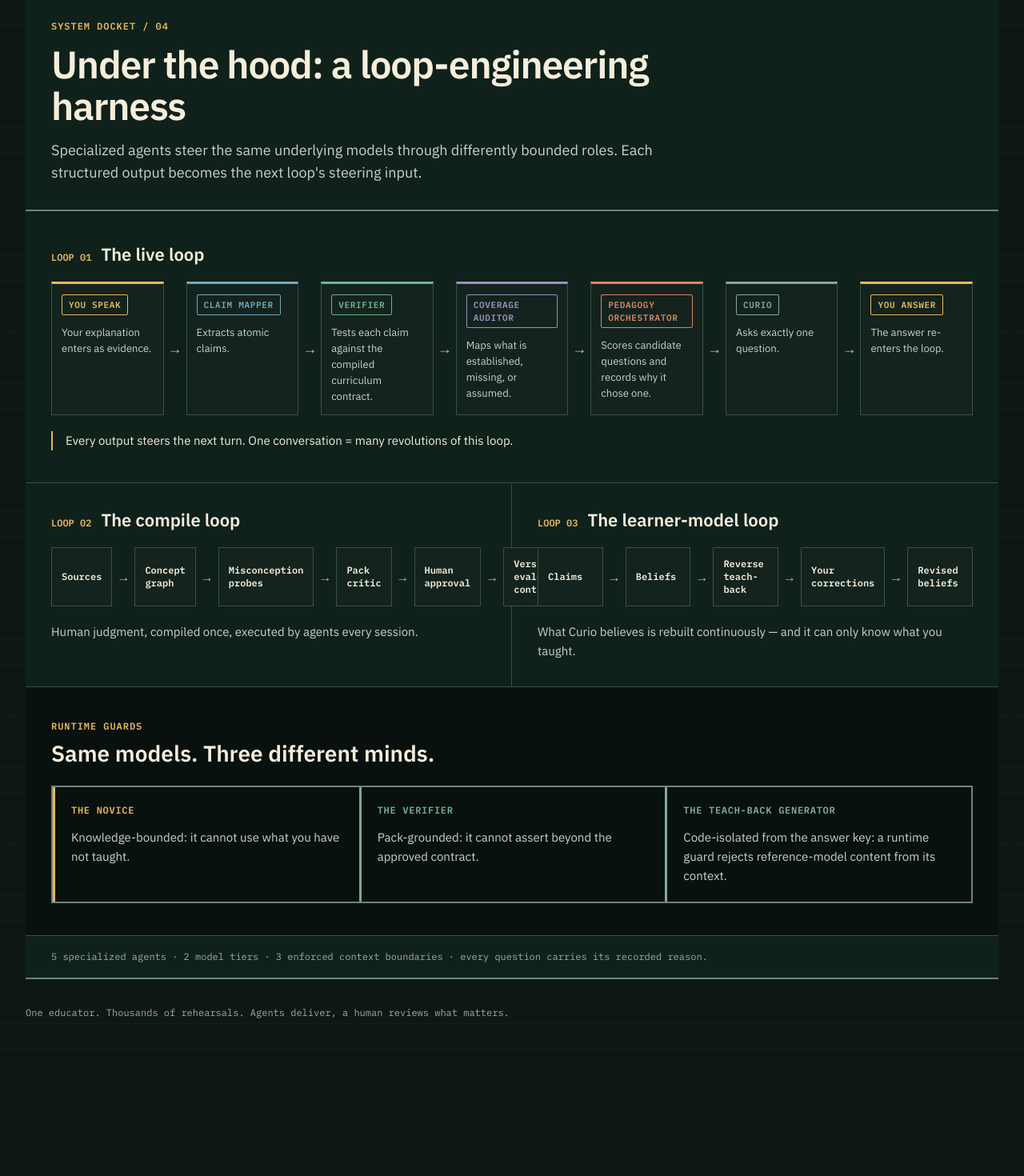
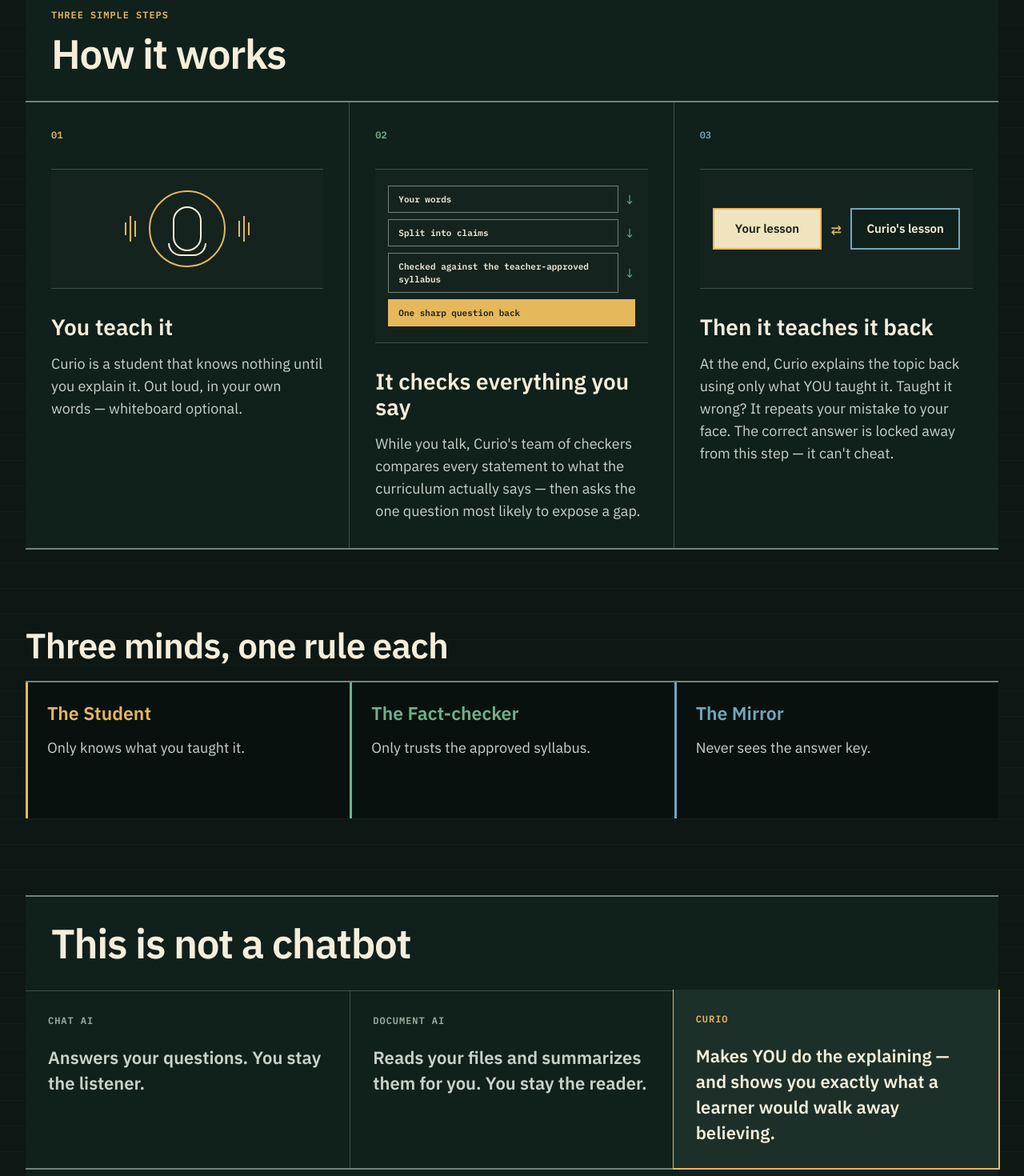
Before and after one commit to Jo2234/curio, a Next.js app: page / in a window 1280 px wide. Shown: the part 960-2430 px from the top of the page at 80% size. Before the commit the page ends 2316 px from the top, so only its background shows below. Built offline with nearby package versions, Linux system fonts and the light colour scheme.

Commit message:
landing: plain-English pitch — how it works panels, three minds strip, not-a-chatbot contrast

```diff
--- a/app/page.tsx
+++ b/app/page.tsx
@@ -6,45 +6,28 @@
 };
 
 const steps = [
-  ["01", "Explain by voice", "Teach naturally. Curio listens for the claims and connections you make."],
-  ["02", "Agents map your claims against the curriculum", "The evidence trail marks what is clear, missing, or uncertain."],
-  ["03", "The novice teaches back only what you taught", "Hear your explanation reconstructed with its gaps left intact."],
+  ["01", "Explain it out loud", "Teach naturally, in your own words."],
+  ["02", "Get one sharp question", "Curio listens for what is clear and what may be missing."],
+  ["03", "Hear it taught back", "Find out what your explanation made a learner believe."],
 ] as const;
 
-const liveLoop = [
-  { label: "You speak", detail: "Your explanation enters as evidence.", color: "var(--accent)" },
-  { label: "Claim mapper", detail: "Extracts atomic claims.", color: "var(--agent-claim)" },
-  { label: "Verifier", detail: "Tests each claim against the compiled curriculum contract.", color: "var(--agent-verifier)" },
-  { label: "Coverage auditor", detail: "Maps what is established, missing, or assumed.", color: "var(--agent-concept)" },
-  { label: "Pedagogy orchestrator", detail: "Scores candidate questions and records why it chose one.", color: "var(--agent-question)" },
-  { label: "Curio", detail: "Asks exactly one question.", color: "var(--agent-curriculum)" },
-  { label: "You answer", detail: "The answer re-enters the loop.", color: "var(--accent)" },
+const minds = [
+  ["The Student", "Only knows what you taught it.", "var(--accent)"],
+  ["The Fact-checker", "Only trusts the approved syllabus.", "var(--claim-verified)"],
+  ["The Mirror", "Never sees the answer key.", "var(--claim-observed)"],
 ] as const;
 
-const compileLoop = ["Sources", "Concept graph", "Misconception probes", "Pack critic", "Human approval", "Versioned evaluation contract"] as const;
-const learnerLoop = ["Claims", "Beliefs", "Reverse teach-back", "Your corrections", "Revised beliefs"] as const;
-
-function LoopSequence({ items }: { items: readonly string[] }) {
-  return (
-    <div className="flex flex-col min-[900px]:flex-row min-[900px]:items-stretch">
-      {items.map((item, index) => (
-        <div key={item} className="contents">
-          <div className="flex min-h-14 flex-1 items-center border border-[var(--border)] bg-[var(--bg-panel)] px-3 py-3 font-mono text-[12px] font-semibold leading-4 text-[var(--text-primary)]">
-            {item}
-          </div>
-          {index < items.length - 1 ? (
-            <span aria-hidden="true" className="flex h-7 shrink-0 items-center justify-center font-mono text-[16px] text-[var(--accent)] min-[900px]:h-auto min-[900px]:w-7"><span className="min-[900px]:hidden">↓</span><span className="hidden min-[900px]:inline">→</span></span>
-          ) : null}
-        </div>
-      ))}
-    </div>
-  );
-}
+const comparisons = [
+  ["Chat AI", "Answers your questions. You stay the listener."],
+  ["Document AI", "Reads your files and summarizes them for you. You stay the reader."],
+  ["Curio", "Makes YOU do the explaining — and shows you exactly what a learner would walk away believing."],
+] as const;
 
 export default function Home() {
   return (
     <main>
-      <section className="mx-auto grid min-h-[calc(100svh-56px)] w-full max-w-[1600px] content-between px-4 py-12 sm:px-5 md:py-16 lg:px-8 lg:py-20">
+      <section className="mx-auto w-full max-w-[1600px] px-4 py-12 sm:px-5 md:py-16 lg:px-8 lg:py-20">
+        <div className="grid min-h-[calc(100svh-152px)] content-between">
           <div className="grid items-end gap-10 xl:grid-cols-[minmax(0,1.35fr)_minmax(320px,.65fr)] xl:gap-20">
             <div>
               <p className="m-0 font-mono text-[12px] font-semibold uppercase tracking-[0.08em] text-[var(--accent)]">The understanding rehearsal</p>
@@ -54,7 +37,7 @@
             </div>
             <div className="border-l-2 border-[var(--accent)] pl-5 xl:mb-2">
               <p className="m-0 max-w-[560px] text-[18px] leading-7 text-[var(--text-secondary)] sm:text-[20px] sm:leading-8">
-              Curio is an AI student that knows nothing until you teach it. It builds a model of what you actually explained — then teaches it back to you.
+                Curio is an AI student that knows nothing until you teach it. It builds a picture of what you actually explained — then teaches it back to you.
               </p>
             </div>
           </div>
@@ -62,11 +45,11 @@
           <div className="mt-14 lg:mt-20">
             <div className="grid border-y-2 border-[var(--border-strong)] bg-[var(--bg-evidence)] md:grid-cols-3">
               {steps.map(([number, title, detail], index) => (
-              <article key={number} className={`grid min-h-[180px] grid-cols-[48px_1fr] gap-3 px-4 py-6 sm:px-5 ${index ? "border-t border-[var(--border)] md:border-l md:border-t-0" : ""}`}>
+                <article key={number} className={`grid min-h-[150px] grid-cols-[48px_1fr] gap-3 px-4 py-6 sm:px-5 ${index ? "border-t border-[var(--border)] md:border-l md:border-t-0" : ""}`}>
                   <span className="font-mono text-[12px] font-semibold tabular-nums text-[var(--accent)]">{number}</span>
                   <div>
                     <h2 className="m-0 font-[var(--font-display)] text-[22px] font-semibold leading-7">{title}</h2>
-                  <p className="mb-0 mt-3 max-w-[380px] text-[15px] leading-6 text-[var(--text-secondary)]">{detail}</p>
+                    <p className="mb-0 mt-3 max-w-[380px] text-[16px] leading-6 text-[var(--text-secondary)]">{detail}</p>
                   </div>
                 </article>
               ))}
@@ -82,96 +65,97 @@
             </div>
 
             <div className="mt-12 flex flex-col justify-between gap-4 border-y border-[var(--border)] px-1 py-4 text-[14px] text-[var(--text-secondary)] sm:flex-row sm:items-center">
-            <Link href="/compiler" className="w-fit border-b border-transparent no-underline transition-colors hover:border-[var(--accent)] hover:text-[var(--text-primary)]">Compile your own curriculum into an understanding test →</Link>
-            <Link href="/review" className="w-fit border-b border-transparent no-underline transition-colors hover:border-[var(--accent)] hover:text-[var(--text-primary)]">Expert review console</Link>
+              <Link href="/compiler" className="w-fit border-b border-transparent no-underline transition-colors hover:border-[var(--accent)] hover:text-[var(--text-primary)]">Turn your curriculum into an understanding test →</Link>
+              <Link href="/review" className="w-fit border-b border-transparent no-underline transition-colors hover:border-[var(--accent)] hover:text-[var(--text-primary)]">Teacher review</Link>
+            </div>
+          </div>
         </div>
 
-          <section id="loop-engineering" aria-labelledby="loop-engineering-title" className="mt-20 border-y-2 border-[var(--border-strong)] bg-[var(--bg-evidence)] lg:mt-24">
+        <section aria-labelledby="how-it-works-title" className="mt-20 border-y-2 border-[var(--border-strong)] bg-[var(--bg-evidence)] lg:mt-28">
           <header className="border-b-2 border-[var(--border-strong)] px-4 py-8 sm:px-6 lg:px-8">
-              <p className="m-0 font-mono text-[12px] font-semibold uppercase tracking-[0.08em] text-[var(--accent)]">System docket / 04</p>
-              <h2 id="loop-engineering-title" className="mb-0 mt-3 max-w-[900px] font-[var(--font-display)] text-[clamp(30px,4vw,48px)] font-semibold leading-[1.08] tracking-[-0.025em] text-[var(--text-primary)]">
-                Under the hood: a loop-engineering harness
-              </h2>
-              <p className="mb-0 mt-4 max-w-[780px] text-[16px] leading-6 text-[var(--text-secondary)] sm:text-[18px] sm:leading-7">
-                Specialized agents steer the same underlying models through differently bounded roles. Each structured output becomes the next loop&apos;s steering input.
-              </p>
+            <p className="m-0 font-mono text-[12px] font-semibold uppercase tracking-[0.08em] text-[var(--accent)]">Three simple steps</p>
+            <h2 id="how-it-works-title" className="mb-0 mt-3 font-[var(--font-display)] text-[clamp(34px,4vw,52px)] font-semibold leading-[1.05] tracking-[-0.025em] text-[var(--text-primary)]">How it works</h2>
           </header>
 
-            <article className="border-b border-[var(--border)] px-4 py-8 sm:px-6 lg:px-8 lg:py-10">
-              <div className="mb-5 flex items-baseline gap-3">
-                <span className="font-mono text-[12px] font-semibold text-[var(--accent)]">LOOP 01</span>
-                <h3 className="m-0 font-[var(--font-display)] text-[22px] font-semibold leading-7">The live loop</h3>
+          <div className="grid lg:grid-cols-3">
+            <article className="flex min-h-[460px] flex-col border-b border-[var(--border)] p-5 sm:p-7 lg:border-b-0 lg:border-r lg:p-8">
+              <span className="font-mono text-[12px] font-semibold text-[var(--accent)]">01</span>
+              <div aria-hidden="true" className="my-8 flex min-h-[150px] items-center justify-center border-y border-[var(--border)] bg-[var(--bg-panel)] px-5">
+                <div className="relative flex h-[96px] w-[96px] shrink-0 items-center justify-center rounded-full border-2 border-[var(--accent)]">
+                  <div className="h-[56px] w-[36px] shrink-0 rounded-[18px] border-2 border-[var(--text-primary)]" />
+                  <div className="absolute bottom-[12px] h-[16px] w-[48px] rounded-b-full border-b-2 border-x-2 border-[var(--text-primary)]" />
+                  <div className="absolute -left-8 flex items-center gap-1"><i className="block h-4 w-[2px] bg-[var(--accent)]" /><i className="block h-8 w-[2px] bg-[var(--accent)]" /><i className="block h-5 w-[2px] bg-[var(--accent)]" /></div>
+                  <div className="absolute -right-8 flex items-center gap-1"><i className="block h-5 w-[2px] bg-[var(--accent)]" /><i className="block h-8 w-[2px] bg-[var(--accent)]" /><i className="block h-4 w-[2px] bg-[var(--accent)]" /></div>
                 </div>
-              <div className="flex flex-col min-[900px]:flex-row min-[900px]:items-stretch">
-                {liveLoop.map((item, index) => (
-                  <div key={item.label} className="contents">
-                    <div className="min-h-[112px] flex-1 border border-[var(--border)] bg-[var(--bg-panel)] p-3" style={{ borderTop: `3px solid ${item.color}` }}>
-                      <span className="inline-flex rounded-[2px] border px-2 py-1 font-mono text-[11px] font-semibold uppercase leading-4 tracking-[0.06em]" style={{ borderColor: item.color, color: item.color }}>
-                        {item.label}
-                      </span>
-                      <p className="mb-0 mt-3 text-[13px] leading-5 text-[var(--text-secondary)]">{item.detail}</p>
               </div>
-                    {index < liveLoop.length - 1 ? (
-                      <span aria-hidden="true" className="flex h-8 shrink-0 items-center justify-center font-mono text-[18px] text-[var(--accent)] min-[900px]:h-auto min-[900px]:w-7">
-                        <span className="min-[900px]:hidden">↓</span><span className="hidden min-[900px]:inline">→</span>
-                      </span>
-                    ) : null}
+              <h3 className="m-0 font-[var(--font-display)] text-[28px] font-semibold leading-8">You teach it</h3>
+              <p className="mb-0 mt-4 text-[18px] leading-7 text-[var(--text-secondary)]">Curio is a student that knows nothing until you explain it. Out loud, in your own words — whiteboard optional.</p>
+            </article>
+
+            <article className="flex min-h-[460px] flex-col border-b border-[var(--border)] p-5 sm:p-7 lg:border-b-0 lg:border-r lg:p-8">
+              <span className="font-mono text-[12px] font-semibold text-[var(--claim-verified)]">02</span>
+              <div aria-hidden="true" className="my-8 grid min-h-[150px] content-center gap-2 border-y border-[var(--border)] bg-[var(--bg-panel)] px-4 py-5">
+                {[
+                  "Your words",
+                  "Split into claims",
+                  "Checked against the teacher-approved syllabus",
+                  "One sharp question back",
+                ].map((item, index) => (
+                  <div key={item} className="flex items-center gap-2">
+                    <span className={`flex min-h-8 flex-1 items-center border px-3 py-2 font-mono text-[11px] font-semibold leading-4 ${index === 3 ? "border-[var(--accent)] bg-[var(--accent)] text-[var(--ink-on-accent)]" : "border-[var(--border-strong)] text-[var(--text-primary)]"}`}>{item}</span>
+                    {index < 3 ? <span className="text-[var(--claim-verified)]">↓</span> : null}
                   </div>
                 ))}
               </div>
-              <p className="mb-0 mt-5 border-l-2 border-[var(--accent)] pl-4 text-[15px] leading-6 text-[var(--text-primary)]">
-                Every output steers the next turn. One conversation = many revolutions of this loop.
-              </p>
+              <h3 className="m-0 font-[var(--font-display)] text-[28px] font-semibold leading-8">It checks everything you say</h3>
+              <p className="mb-0 mt-4 text-[18px] leading-7 text-[var(--text-secondary)]">While you talk, Curio&apos;s team of checkers compares every statement to what the curriculum actually says — then asks the one question most likely to expose a gap.</p>
             </article>
 
-            <div className="grid min-[1280px]:grid-cols-2">
-              <article className="border-b border-[var(--border)] px-4 py-8 sm:px-6 lg:px-8 min-[1280px]:border-r">
-                <div className="mb-5 flex items-baseline gap-3">
-                  <span className="font-mono text-[12px] font-semibold text-[var(--accent)]">LOOP 02</span>
-                  <h3 className="m-0 font-[var(--font-display)] text-[22px] font-semibold leading-7">The compile loop</h3>
+            <article className="flex min-h-[460px] flex-col p-5 sm:p-7 lg:p-8">
+              <span className="font-mono text-[12px] font-semibold text-[var(--claim-observed)]">03</span>
+              <div aria-hidden="true" className="my-8 grid min-h-[150px] grid-cols-[1fr_36px_1fr] items-center border-y border-[var(--border)] bg-[var(--bg-panel)] px-4 py-5">
+                <div className="border-2 border-[var(--accent)] bg-[var(--paper)] p-3 text-center font-[var(--font-display)] text-[15px] font-semibold text-[var(--ink-paper)]">Your lesson</div>
+                <div className="text-center font-mono text-[22px] text-[var(--accent)]">⇄</div>
+                <div className="border-2 border-[var(--claim-observed)] bg-[var(--bg-evidence)] p-3 text-center font-[var(--font-display)] text-[15px] font-semibold text-[var(--text-primary)]">Curio&apos;s lesson</div>
               </div>
-                <LoopSequence items={compileLoop} />
-                <p className="mb-0 mt-5 text-[15px] leading-6 text-[var(--text-secondary)]">Human judgment, compiled once, executed by agents every session.</p>
-              </article>
-
-              <article className="border-b border-[var(--border)] px-4 py-8 sm:px-6 lg:px-8">
-                <div className="mb-5 flex items-baseline gap-3">
-                  <span className="font-mono text-[12px] font-semibold text-[var(--accent)]">LOOP 03</span>
-                  <h3 className="m-0 font-[var(--font-display)] text-[22px] font-semibold leading-7">The learner-model loop</h3>
-                </div>
-                <LoopSequence items={learnerLoop} />
-                <p className="mb-0 mt-5 text-[15px] leading-6 text-[var(--text-secondary)]">What Curio believes is rebuilt continuously — and it can only know what you taught.</p>
+              <h3 className="m-0 font-[var(--font-display)] text-[28px] font-semibold leading-8">Then it teaches it back</h3>
+              <p className="mb-0 mt-4 text-[18px] leading-7 text-[var(--text-secondary)]">At the end, Curio explains the topic back using only what YOU taught it. Taught it wrong? It repeats your mistake to your face. The correct answer is locked away from this step — it can&apos;t cheat.</p>
             </article>
           </div>
+        </section>
 
-            <aside aria-labelledby="context-boundaries-title" className="border-b border-[var(--border)] bg-[var(--bg-sunken)] px-4 py-8 sm:px-6 lg:px-8 lg:py-10">
-              <p className="m-0 font-mono text-[12px] font-semibold uppercase tracking-[0.08em] text-[var(--accent)]">Runtime guards</p>
-              <h3 id="context-boundaries-title" className="mb-0 mt-2 font-[var(--font-display)] text-[28px] font-semibold leading-8 text-[var(--text-primary)]">Same models. Three different minds.</h3>
-              <div className="mt-6 grid border-2 border-[var(--border-strong)] min-[900px]:grid-cols-3">
-                <div className="border-l-[3px] border-l-[var(--accent)] p-5">
-                  <p className="m-0 font-mono text-[12px] font-semibold uppercase tracking-[0.06em] text-[var(--accent)]">The novice</p>
-                  <p className="mb-0 mt-3 text-[15px] leading-6 text-[var(--text-secondary)]">Knowledge-bounded: it cannot use what you have not taught.</p>
+        <section aria-labelledby="three-minds-title" className="mt-20 lg:mt-24">
+          <div className="flex items-end justify-between gap-6 border-b-2 border-[var(--border-strong)] pb-5">
+            <h2 id="three-minds-title" className="m-0 font-[var(--font-display)] text-[clamp(30px,3.5vw,44px)] font-semibold leading-[1.08] tracking-[-0.02em]">Three minds, one rule each</h2>
           </div>
-                <div className="border-t border-[var(--border)] border-l-[3px] border-l-[var(--agent-verifier)] p-5 min-[900px]:border-t-0">
-                  <p className="m-0 font-mono text-[12px] font-semibold uppercase tracking-[0.06em] text-[var(--agent-verifier)]">The verifier</p>
-                  <p className="mb-0 mt-3 text-[15px] leading-6 text-[var(--text-secondary)]">Pack-grounded: it cannot assert beyond the approved contract.</p>
+          <div className="grid bg-[var(--bg-sunken)] md:grid-cols-3">
+            {minds.map(([title, detail, color], index) => (
+              <article key={title} className={`min-h-[170px] border-l-[3px] p-6 ${index ? "border-t border-t-[var(--border)] md:border-t-0" : ""}`} style={{ borderLeftColor: color }}>
+                <h3 className="m-0 font-[var(--font-display)] text-[23px] font-semibold leading-7" style={{ color }}>{title}</h3>
+                <p className="mb-0 mt-4 text-[18px] leading-7 text-[var(--text-secondary)]">{detail}</p>
+              </article>
+            ))}
           </div>
-                <div className="border-t border-[var(--border)] border-l-[3px] border-l-[var(--agent-curriculum)] p-5 min-[900px]:border-t-0">
-                  <p className="m-0 font-mono text-[12px] font-semibold uppercase tracking-[0.06em] text-[var(--agent-curriculum)]">The teach-back generator</p>
-                  <p className="mb-0 mt-3 text-[15px] leading-6 text-[var(--text-secondary)]">Code-isolated from the answer key: a runtime guard rejects reference-model content from its context.</p>
+        </section>
+
+        <section aria-labelledby="not-chatbot-title" className="mt-20 border-y-2 border-[var(--border-strong)] bg-[var(--bg-evidence)] lg:mt-24">
+          <header className="px-5 py-8 sm:px-7 lg:px-8">
+            <h2 id="not-chatbot-title" className="m-0 font-[var(--font-display)] text-[clamp(34px,4vw,52px)] font-semibold leading-[1.05] tracking-[-0.025em]">This is not a chatbot</h2>
+          </header>
+          <div className="grid border-t border-[var(--border)] md:grid-cols-3">
+            {comparisons.map(([title, detail], index) => (
+              <article key={title} className={`min-h-[220px] p-6 sm:p-7 ${index ? "border-t border-[var(--border)] md:border-l md:border-t-0" : ""} ${index === 2 ? "border-2 !border-[var(--accent)] bg-[var(--bg-raised)] md:-m-[2px]" : ""}`}>
+                <p className={`m-0 font-mono text-[12px] font-semibold uppercase tracking-[0.08em] ${index === 2 ? "text-[var(--accent)]" : "text-[var(--text-muted)]"}`}>{title}</p>
+                <p className={`mb-0 mt-5 font-[var(--font-display)] text-[22px] font-semibold leading-8 ${index === 2 ? "text-[var(--text-primary)]" : "text-[var(--text-secondary)]"}`}>{detail}</p>
+              </article>
+            ))}
           </div>
-              </div>
-            </aside>
-
-            <p className="m-0 px-4 py-4 font-mono text-[12px] leading-5 text-[var(--text-muted)] sm:px-6 lg:px-8">
-              5 specialized agents · 2 model tiers · 3 enforced context boundaries · every question carries its recorded reason.
-            </p>
+          <p className="m-0 border-t-2 border-[var(--border-strong)] px-5 py-7 text-center font-[var(--font-display)] text-[clamp(22px,3vw,32px)] font-semibold leading-tight text-[var(--accent)] sm:px-7">Reading feels like knowing. Explaining proves it.</p>
         </section>
 
         <footer className="pt-8 font-mono text-[12px] leading-5 text-[var(--text-muted)]">
           One educator. Thousands of rehearsals. Agents deliver, a human reviews what matters.
         </footer>
-        </div>
       </section>
     </main>
   );
```
Lines whose indentation alone changed are shown as unchanged.
